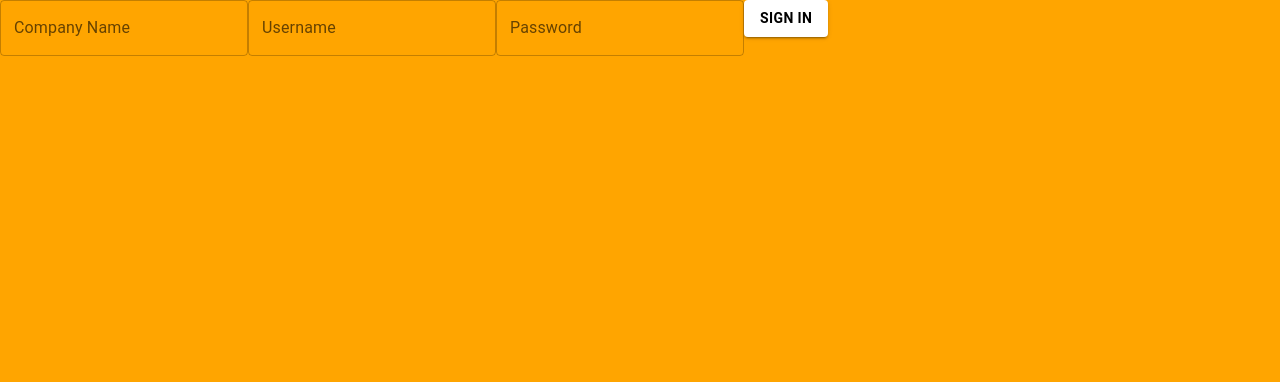
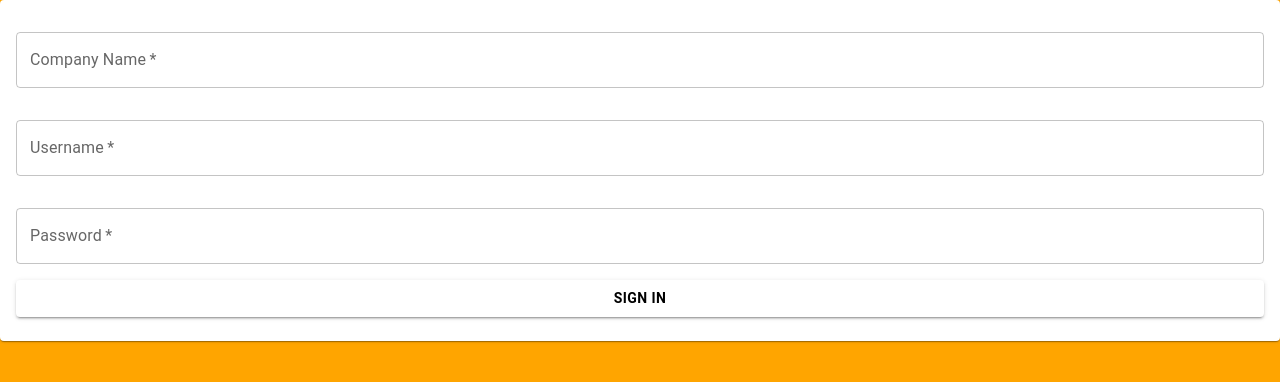
Before and after one commit to SheaMeyers/worker-coordindator-react-node, a React (Create React App) app in the folder frontend/: page /sign-in in a window 1280 px wide. Shown: the top 382 px of the page. Built offline with nearby package versions, Linux system fonts and the light colour scheme.

Commit message:
Improve styling

```diff
--- a/frontend/src/components/base/GetAuthed.tsx
+++ b/frontend/src/components/base/GetAuthed.tsx
@@ -1,8 +1,11 @@
 import { useState } from 'react'
 import { useNavigate } from "react-router-dom"
 import Button from '@mui/material/Button'
+import Card from '@mui/material/Card'
+import CardContent from '@mui/material/CardContent'
 import TextField from '@mui/material/TextField'
 import { AuthedResponse } from "../../interfaces"
+import '../../styles/GetAuthed.css'
 
 
 type GetAuthedProps = {
@@ -19,7 +22,7 @@ const GetAuthed = (props: GetAuthedProps) => {
   const [feedback, setFeedback] = useState<string>('')
 
   const signUp = async () => {
-    setFeedback('loading')
+    setFeedback('loading...')
     const result: AuthedResponse = await props.authFunction(companyName, username, password)
 
     if(!result.success){
@@ -27,33 +30,34 @@ const GetAuthed = (props: GetAuthedProps) => {
       return
     }
 
-    setFeedback('success')
-    console.log('isAdmin')
-    console.log(result.isAdmin)
     localStorage.setItem('isAdmin', result.isAdmin.toString())
-    console.log('token')
-    console.log(result.token)
     localStorage.setItem('token', result.token)
     navigate('/')
   }
 
   return (
-    <div className="SignUp">
+    <Card>
+      <CardContent>
+        <div className='GetAuthed'>
           <TextField
+            required
             label="Company Name"
             variant="outlined"
             onChange={event => setCompanyName(event.target.value)}
             value={companyName}
           />
           <TextField
+            required
             label="Username"
             variant="outlined"
             onChange={event => setUsername(event.target.value)}
             value={username}
           />
           <TextField
+            required
             label="Password"
             variant="outlined"
+            type='password'
             onChange={event => setPassword(event.target.value)}
             value={password}
           />
@@ -66,6 +70,8 @@ const GetAuthed = (props: GetAuthedProps) => {
             {props.buttonText}
           </Button>
         </div>
+      </CardContent>
+    </Card>
   );
 }
 
--- /dev/null
+++ b/frontend/src/styles/GetAuthed.css
@@ -0,0 +1,8 @@
+.GetAuthed {
+    display: flex;
+    flex-direction: column;
+}
+
+.MuiTextField-root {
+    margin: 2vh 0 !important;
+}
```
Lines whose indentation alone changed are shown as unchanged.
